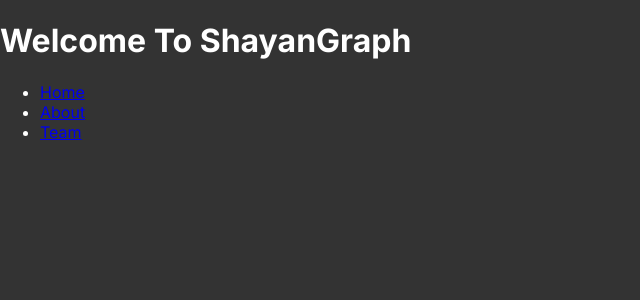
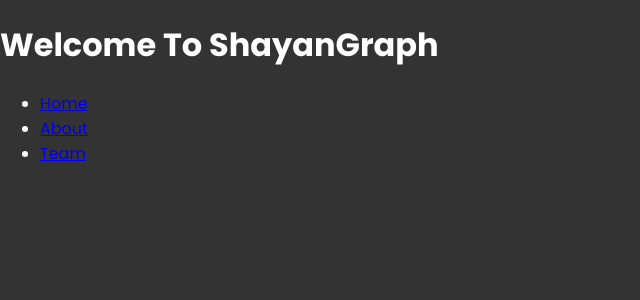
Before and after one commit to shayangraph/github-api-nextjs, a Next.js app: page / in a window 1280 px wide. Shown: the top 300 px of the page, without its empty margins (0-640 px from the left). Built offline with nearby package versions, Linux system fonts and the light colour scheme.

Commit message:
add font with nextjs

```diff
--- a/app/layout.jsx
+++ b/app/layout.jsx
@@ -1,7 +1,10 @@
+import { Poppins } from "next/font/google";
 import "./globals.css";
-import { Inter } from "next/font/google";
 
-const inter = Inter({ subsets: ["latin"] });
+const poppins = Poppins({
+  weight: ["400", "700"],
+  subsets: ["latin"],
+});
 
 export const metadata = {
   title: "Shayangraph",
@@ -12,7 +15,7 @@
 export default function RootLayout({ children }) {
   return (
     <html lang="en">
-      <body className={inter.className}>{children}</body>
+      <body className={poppins.className}>{children}</body>
     </html>
   );
 }
```
